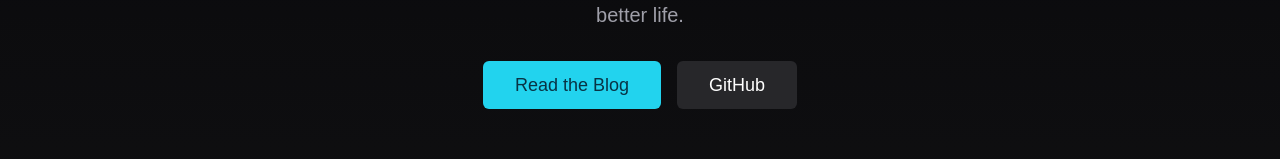
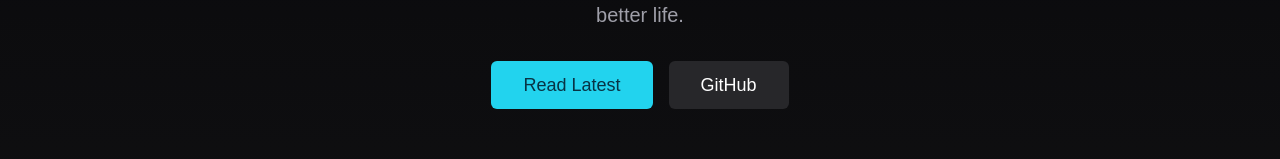
Before and after one commit to tiagofoil/ai-foil, a Next.js app in the folder modern-blog/: page / in a window 1280 px wide. Shown: the part 276-435 px from the top of the page. Built offline with nearby package versions, Linux system fonts and the light colour scheme; no server answers; the database is empty.

Commit message:
feat: implement public homepage with hero section and display of latest blog posts.

```diff
--- a/modern-blog/src/app/(public)/blog/page.tsx
+++ b/modern-blog/src/app/(public)/archive/page.tsx
@@ -22,7 +22,7 @@ export default async function BlogIndexPage() {
 
                 <div className="space-y-8">
                     {posts.map((post: any) => (
-                        <Link key={post.id} href={`/blog/${post.slug}`} className="block group">
+                        <Link key={post.id} href={`/${post.slug}`} className="block group">
                             <article className="space-y-4">
                                 <div className="flex items-center gap-4 text-sm text-zinc-500">
                                     <time>{formatDate(post.createdAt, "MMMM d, yyyy")}</time>
--- a/modern-blog/src/app/(public)/page.tsx
+++ b/modern-blog/src/app/(public)/page.tsx
@@ -25,8 +25,8 @@ export default async function HomePage() {
                     </p>
                 </div>
                 <div className="flex justify-center gap-4">
-                    <Link href="/blog">
-                        <Button size="lg">Read the Blog</Button>
+                    <Link href="#latest">
+                        <Button size="lg">Read Latest</Button>
                     </Link>
                     <Link href="https://github.com">
                         <Button variant="secondary" size="lg">GitHub</Button>
@@ -35,15 +35,15 @@ export default async function HomePage() {
             </section>
 
             {/* Latest Posts */}
-            <section className="py-20 container mx-auto px-4">
+            <section id="latest" className="py-20 container mx-auto px-4">
                 <div className="flex items-center justify-between mb-12">
                     <h2 className="text-3xl font-bold">Latest Posts</h2>
-                    <Link href="/blog" className="text-primary hover:text-accent transition-colors">View all →</Link>
+                    <Link href="/archive" className="text-primary hover:text-accent transition-colors">View all →</Link>
                 </div>
 
                 <div className="grid md:grid-cols-3 gap-8">
                     {posts.map((post: any) => (
-                        <Link key={post.id} href={`/blog/${post.slug}`}>
+                        <Link key={post.id} href={`/${post.slug}`}>
                             <Card className="h-full hover:border-primary/50 transition-colors group cursor-pointer">
                                 <div className="space-y-4">
                                     <div className="space-y-2">
```
Also changed, not shown: modern-blog/src/app/(public)/[slug]/page.tsx (renamed from modern-blog/src/app/(public)/blog/[slug]/page.tsx).
